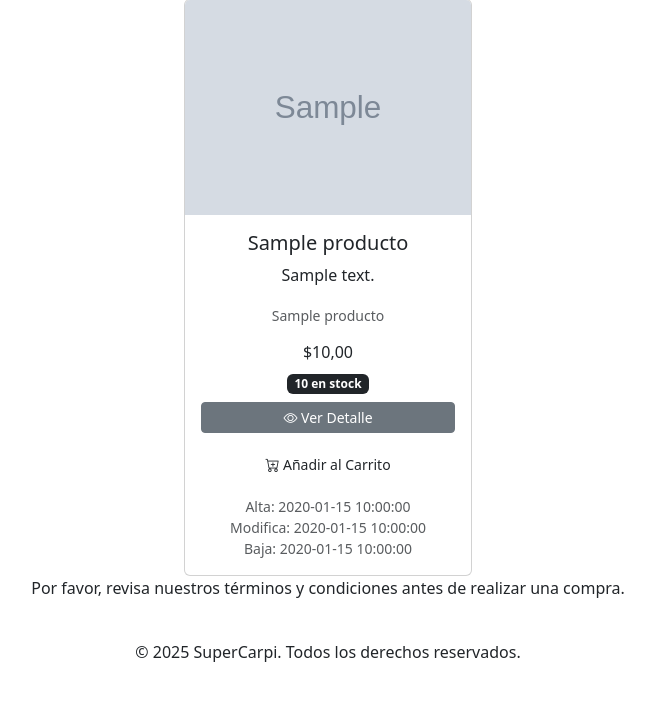
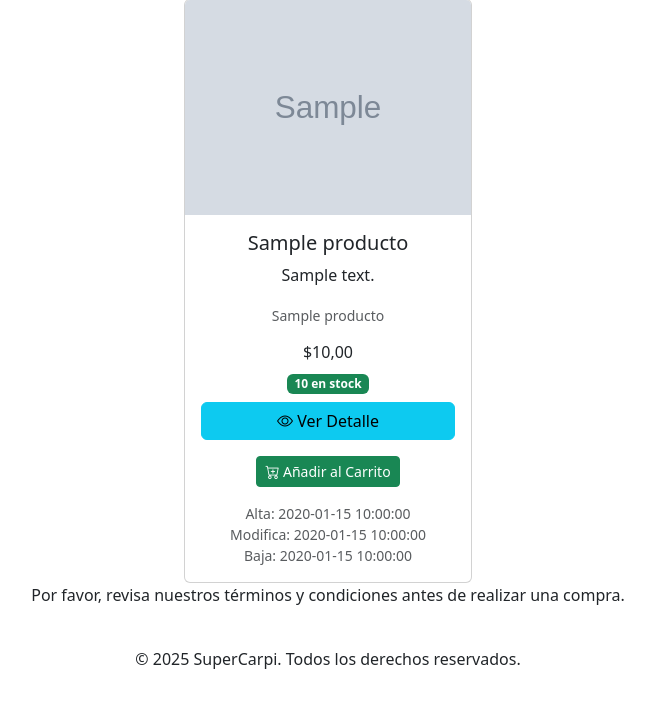
Before and after one commit to BenZim13/Repo-Solis-Zimerman, a CodeIgniter 4 app: the page made by app/Views/pages/catalogo_vista.php in a window 1280 px wide. Shown: the part 135-846 px from the top of the page, without its empty margins (312-967 px from the left). Before the commit the page ends 797 px from the top, so only its background shows below. Run offline with PHP 8.4 and a stand-in for CodeIgniter, Linux system fonts and the light colour scheme; the template is opened without the code that fills it: most values are stand-ins (such as "Sample title", 1, 10 or a date in 2020); grey boxes marked "Sample" are stand-in pictures; data that the repository does not hold is empty; some libraries are stand-ins or nearby versions.

Commit message:
24/06 arreglo error

```diff
--- a/app/Controllers/CarritoController.php
+++ b/app/Controllers/CarritoController.php
@@ -60,7 +60,7 @@ class CarritoController extends BaseController
             session()->setFlashdata('error', 'Error al agregar el producto al carrito.');
         }
 
-        return redirect()->back();
+        return redirect()->to(base_url('carrito'));
     }
 
     public function actualizar(): \CodeIgniter\HTTP\RedirectResponse
--- a/app/Views/pages/catalogo_vista.php
+++ b/app/Views/pages/catalogo_vista.php
@@ -22,12 +22,12 @@
               <p class="card-text"><small class="text-muted"><?= esc($producto['nombre_categoria'] ?? 'Sin categoría') ?></small></p>
               <h6>$<?= number_format(esc($producto['precio']), 2, ',', '.') ?></h6>
               <?php if (esc($producto['stock']) > 0): ?>
-                <span class="badge bg-dark mb-2"><?= esc($producto['stock']) ?> en stock</span>
+                <span class="badge bg-success mb-2"><?= esc($producto['stock']) ?> en stock</span>
               <?php else: ?>
                 <span class="badge bg-danger mb-2">Agotado</span>
               <?php endif; ?>
               <div class="d-grid gap-2">
-                <a href="<?= base_url('producto/' . $producto['id_producto']) ?>" class="btn btn-secondary btn-sm mb-2">
+                <a href="<?= base_url('producto/' . $producto['id_producto']) ?>" class="btn btn-info  mb-2">
                   <i class="bi bi-eye"></i> Ver Detalle
                 </a>
                 <?php if ($producto['stock'] > 0): ?>
@@ -35,7 +35,7 @@
                     <?= csrf_field() ?>
                     <input type="hidden" name="id_producto" value="<?= esc($producto['id_producto']) ?>">
                     <input type="hidden" name="cantidad" value="1">
-                    <button type="submit" class="btn btn-sm">
+                    <button type="submit" class="btn btn-success btn-sm">
                       <i class="bi bi-cart-plus"></i> Añadir al Carrito
                     </button>
                   </form>
```
Also changed, not shown: app/Config/Routes.php (+14 -10 lines).
